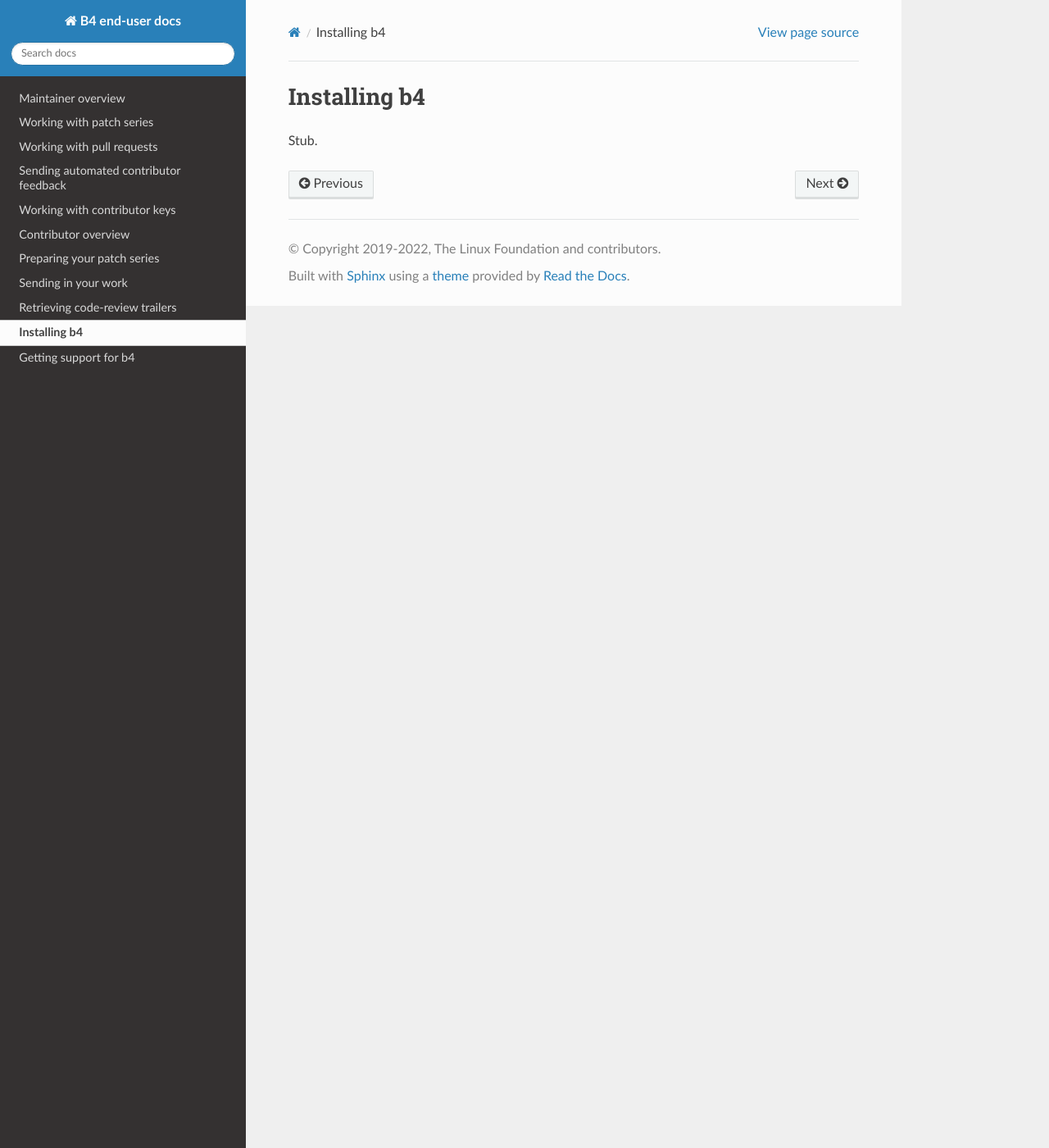
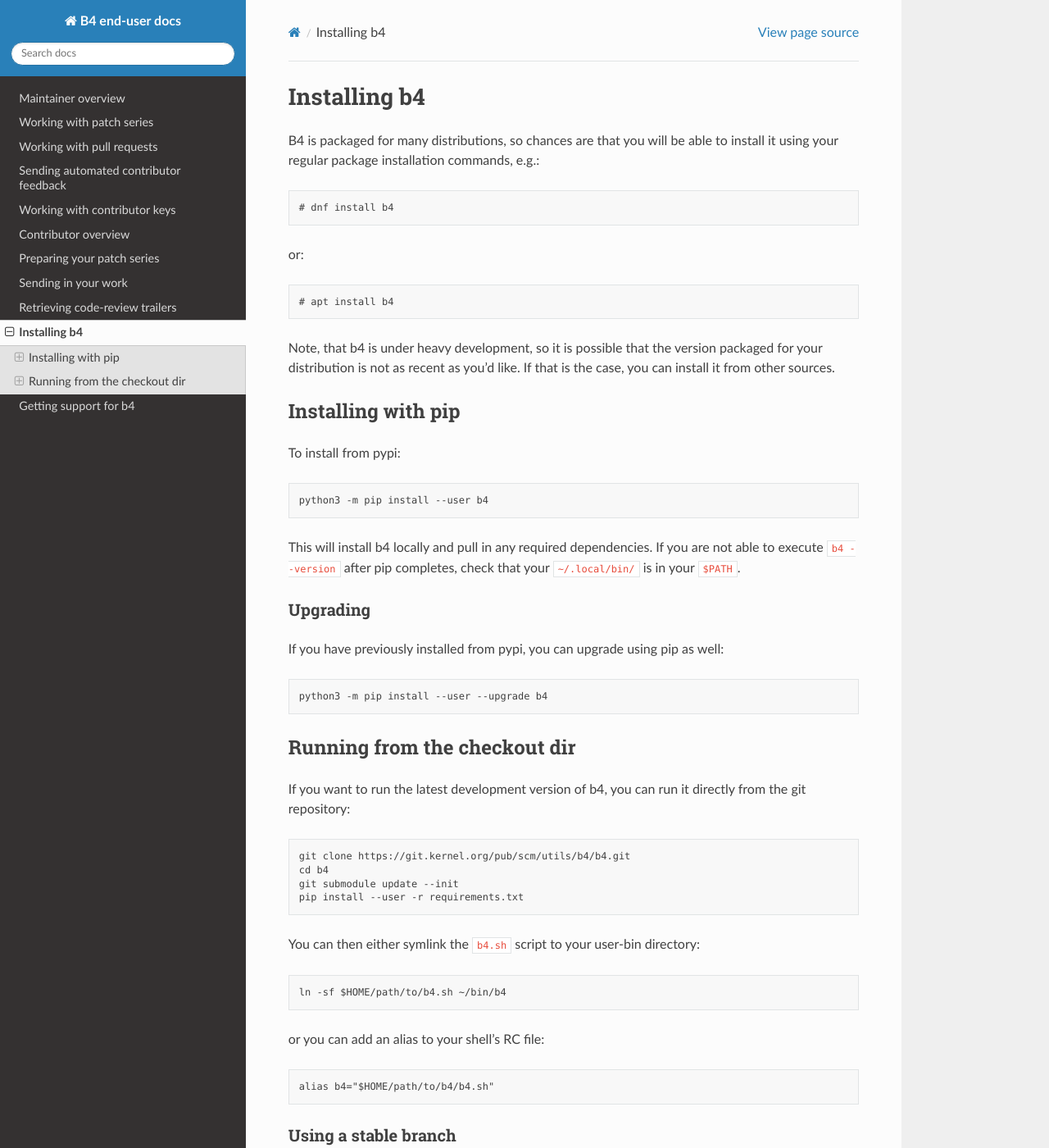
Before and after one commit to mricon/b4, a Sphinx documentation site: the page built from docs/installing.rst, in a window 1280 px wide and 1400 px high. Shown: the whole window at 82% size. Built offline with Sphinx 7.4.7 and the Read the Docs theme 2.0.0, drawn with Linux system fonts in a browser that asks for light colours; some of the changed text lies outside the part shown.

Commit message:
docs: add installation instructions
Largely, this mirrors the README, but provides more information about
installing and upgrading from pip vs. using the git checkout directly.

Signed-off-by: Konstantin Ryabitsev <konstantin@linuxfoundation.org>

```diff
--- a/docs/installing.rst
+++ b/docs/installing.rst
@@ -1,4 +1,70 @@
 Installing b4
 =============
+B4 is packaged for many distributions, so chances are that you will be
+able to install it using your regular package installation commands,
+e.g.::
 
-Stub.
+    # dnf install b4
+
+or::
+
+    # apt install b4
+
+Note, that b4 is under heavy development, so it is possible that the
+version packaged for your distribution is not as recent as you'd like.
+If that is the case, you can install it from other sources.
+
+Installing with pip
+-------------------
+To install from pypi::
+
+    python3 -m pip install --user b4
+
+This will install b4 locally and pull in any required dependencies. If
+you are not able to execute ``b4 --version`` after pip completes, check
+that your ``~/.local/bin/`` is in your ``$PATH``.
+
+Upgrading
+~~~~~~~~~
+If you have previously installed from pypi, you can upgrade using pip as
+well::
+
+    python3 -m pip install --user --upgrade b4
+
+Running from the checkout dir
+-----------------------------
+If you want to run the latest development version of b4, you can run it
+directly from the git repository::
+
+    git clone https://git.kernel.org/pub/scm/utils/b4/b4.git
+    cd b4
+    git submodule update --init
+    pip install --user -r requirements.txt
+
+You can then either symlink the ``b4.sh`` script to your user-bin
+directory::
+
+    ln -sf $HOME/path/to/b4.sh ~/bin/b4
+
+or you can add an alias to your shell's RC file::
+
+    alias b4="$HOME/path/to/b4/b4.sh"
+
+Using a stable branch
+~~~~~~~~~~~~~~~~~~~~~
+If you don't want to use the master branch (which may not be stable),
+you can switch to a stable branch instead, e.g.::
+
+    git switch stable-0.9.y
+
+Updating the git checkout
+~~~~~~~~~~~~~~~~~~~~~~~~~
+It should be sufficient to just turn ``git pull``::
+
+    git pull origin master
+    git submodule update
+
+If you notice that ``requirements.txt`` has been updated, you may wish
+to run the pip command again::
+
+    pip install --user -r requirements.txt
```
